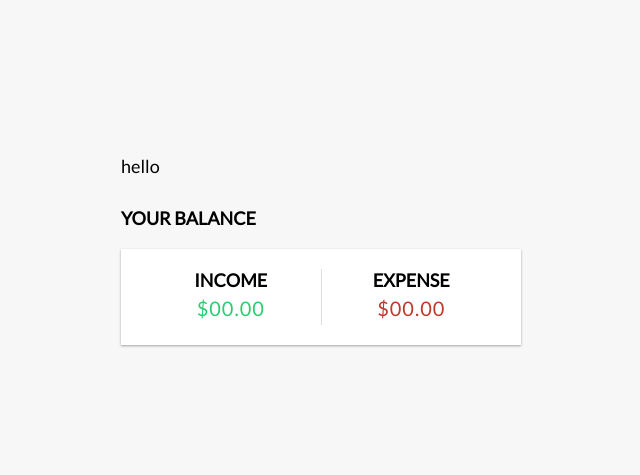
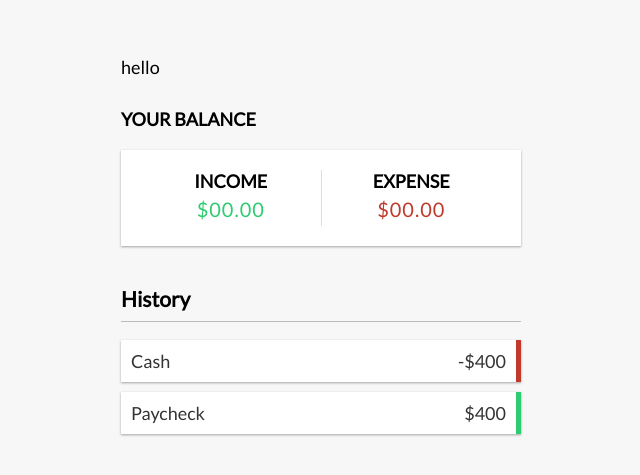
Before and after one commit to HysenB/expense-tracker, a Vue app: page / in a window 1280 px wide. Shown: the part 135-610 px from the top of the page, without its empty margins (319-959 px from the left). Built offline with nearby package versions, Linux system fonts and the light colour scheme.

Commit message:
transcation list

```diff
--- a/src/App.vue
+++ b/src/App.vue
@@ -3,6 +3,7 @@
   <div class="container">
     <Balance />
     <IncomeExpenses />
+    <TransactionList />
   </div>
 </template>
 
@@ -11,12 +12,14 @@
 import Header from './components/Header.vue';
 import Balance from './components/Balance.vue';
 import IncomeExpenses from './components/IncomeExpenses.vue';
+import TransactionList from './components/TransactionList.vue';
 
 export default {
   components: {
     Header,
     Balance,
-    IncomeExpenses
+    IncomeExpenses,
+    TransactionList
   }
 }
 </script>
--- a/src/components/TransactionList.vue
+++ b/src/components/TransactionList.vue
@@ -0,0 +1,13 @@
+<template>
+    <h3>History</h3>
+    <ul id="list" class="list">
+        <li class="minus">
+            Cash <span>-$400</span>
+            <button class="delete-btn">x</button>
+        </li>
+        <li class="plus">
+            Paycheck <span>$400</span>
+            <button class="delete-btn">x</button>
+        </li>
+    </ul>
+</template>
```
